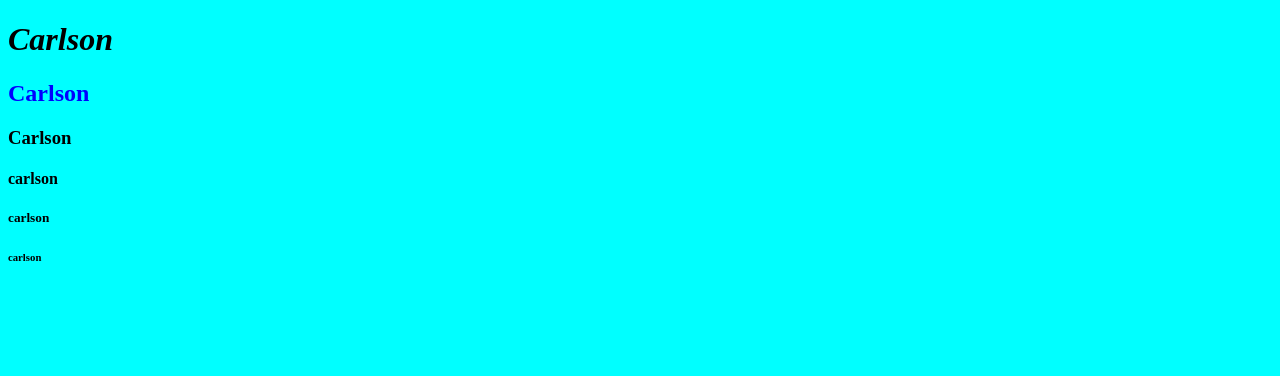
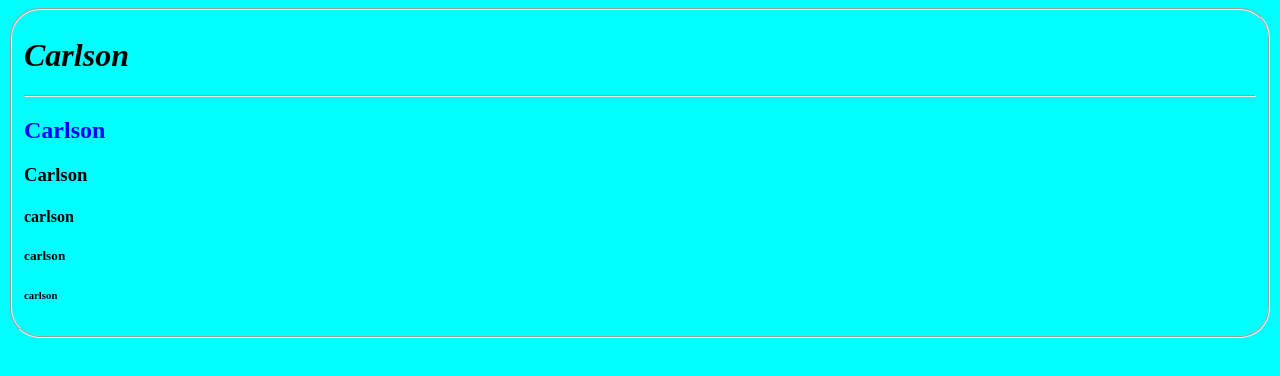
Before and after one commit to kingoh-200/kingoina, a plain HTML site: page index.html in a window 1280 px wide. Drawn offline with Linux system fonts and the light colour scheme.

Commit message:
swcond commit

```diff
--- a/index.css
+++ b/index.css
@@ -1,3 +1,8 @@
 h2 {
     color: blue;
 }
+
+.fieldset{
+    border-radius:30px;
+
+}
--- a/index.html
+++ b/index.html
@@ -8,6 +8,7 @@
     <style>
         body {
             background-color: aqua;
+
         }
     </style>
 
@@ -17,13 +18,15 @@
 </head>
 
 <body>
-
+    <fieldset class="fieldset">
     <h1 style="font-style: italic;">Carlson</h1>
+    <hr>
     <h2>Carlson</h2>
     <h3>Carlson</h3>
     <h4>carlson</h4>
     <h5>carlson</h5>
     <h6>carlson</h6>
+    </fieldset>
 
 </body>
 </html>
```
